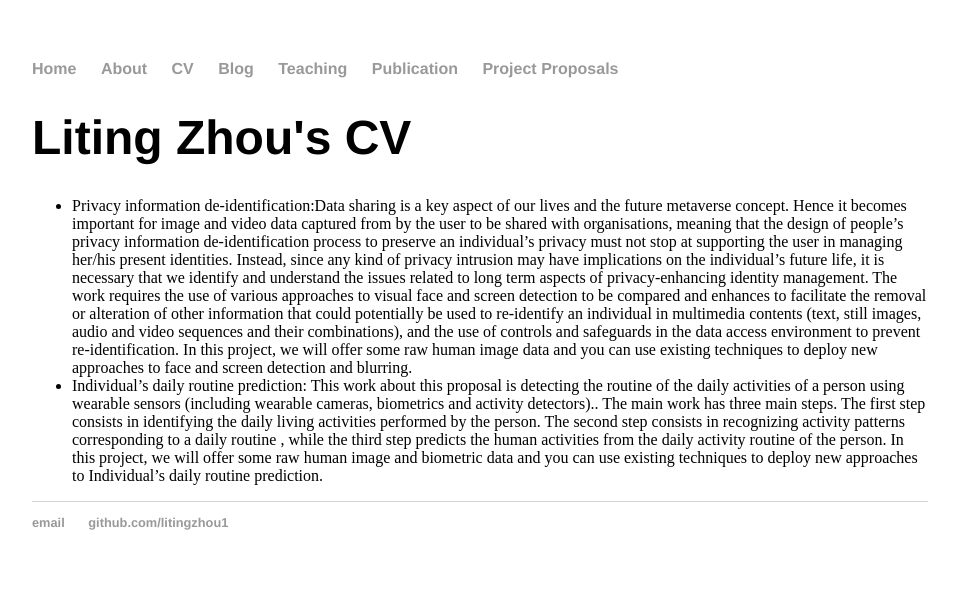
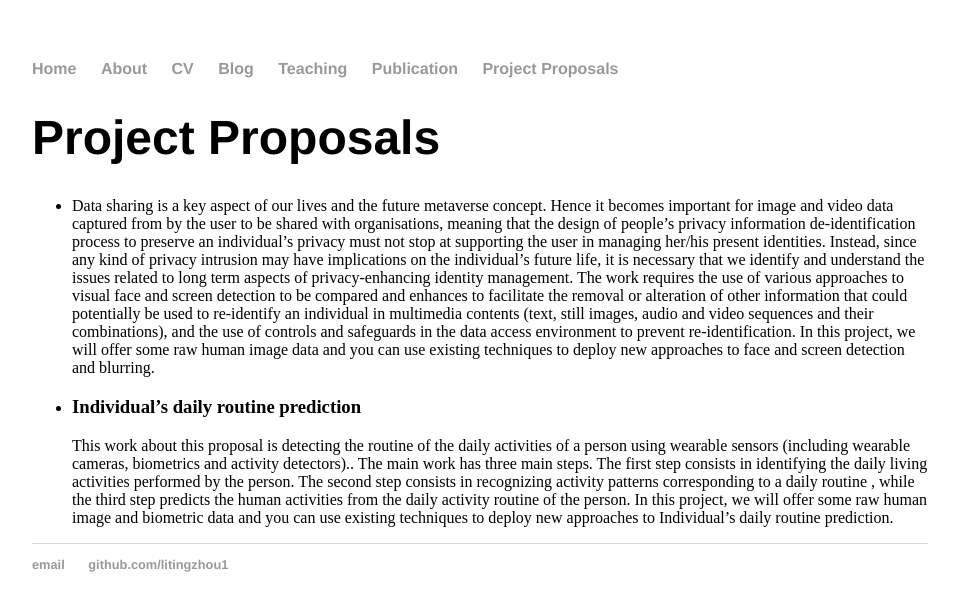
Before and after one commit to litingzhou1/litingzhou1.github.io, a Jekyll site: the page built from proposal/index.html, in a window 1280 px wide. Shown: the top 611 px of the page, without its empty margins (160-1119 px from the left). Built offline with Jekyll 4.4.1, drawn with Linux system fonts in a browser that asks for light colours.

Commit message:
Update index.html

```diff
--- a/proposal/index.html
+++ b/proposal/index.html
@@ -2,8 +2,14 @@
 layout: default
 title: Liting Zhou's CV
 ---
-	<h1>{{ page.title }}</h1>
+	<h1>Project Proposals</h1>
 	<ul class="proposal">
-	    <li>Privacy information de-identification:Data sharing is a key aspect of our lives and the future metaverse concept. Hence it becomes important for image and video data captured from by the user to be shared with organisations, meaning that the design of people’s privacy information de-identification process to preserve an individual’s privacy must not stop at supporting the user in managing her/his present identities. Instead, since any kind of privacy intrusion may have implications on the individual’s future life, it is necessary that we identify and understand the issues related to long term aspects of privacy-enhancing identity management. The work requires the use of various approaches to visual face and screen detection to be compared and enhances to facilitate the removal or alteration of other information that could potentially be used to re-identify an individual in multimedia contents (text, still images, audio and video sequences and their combinations), and the use of controls and safeguards in the data access environment to prevent re-identification. In this project, we will offer some raw human image data and you can use existing techniques to deploy new approaches to face and screen detection and blurring.</li>
-	    <li>Individual’s daily routine prediction: This work about this proposal is detecting the routine of the daily activities of a person using wearable sensors (including wearable cameras, biometrics and activity detectors).. The main work has three main steps. The first step consists in identifying the daily living activities performed by the person. The second step consists in recognizing activity patterns corresponding to a daily routine , while the third step predicts the human activities from the daily activity routine of the person. In this project, we will offer some raw human image and biometric data and you can use existing techniques to deploy new approaches to Individual’s daily routine prediction. </li>
-	</ul>
+	    <li>
+		    <h3Privacy information de-identification</h3>
+		    <span>Data sharing is a key aspect of our lives and the future metaverse concept. Hence it becomes important for image and video data captured from by the user to be shared with organisations, meaning that the design of people’s privacy information de-identification process to preserve an individual’s privacy must not stop at supporting the user in managing her/his present identities. Instead, since any kind of privacy intrusion may have implications on the individual’s future life, it is necessary that we identify and understand the issues related to long term aspects of privacy-enhancing identity management. The work requires the use of various approaches to visual face and screen detection to be compared and enhances to facilitate the removal or alteration of other information that could potentially be used to re-identify an individual in multimedia contents (text, still images, audio and video sequences and their combinations), and the use of controls and safeguards in the data access environment to prevent re-identification. In this project, we will offer some raw human image data and you can use existing techniques to deploy new approaches to face and screen detection and blurring.</li>
+		</span>
+		<li>
+			<h3>Individual’s daily routine prediction</h3>
+			<span>This work about this proposal is detecting the routine of the daily activities of a person using wearable sensors (including wearable cameras, biometrics and activity detectors).. The main work has three main steps. The first step consists in identifying the daily living activities performed by the person. The second step consists in recognizing activity patterns corresponding to a daily routine , while the third step predicts the human activities from the daily activity routine of the person. In this project, we will offer some raw human image and biometric data and you can use existing techniques to deploy new approaches to Individual’s daily routine prediction. </li>
+		</span>
+</ul>
```
